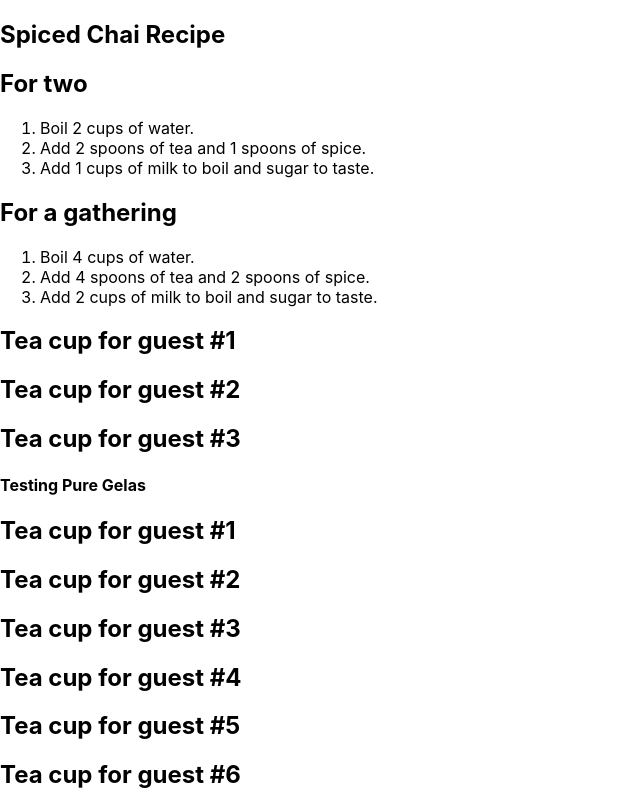
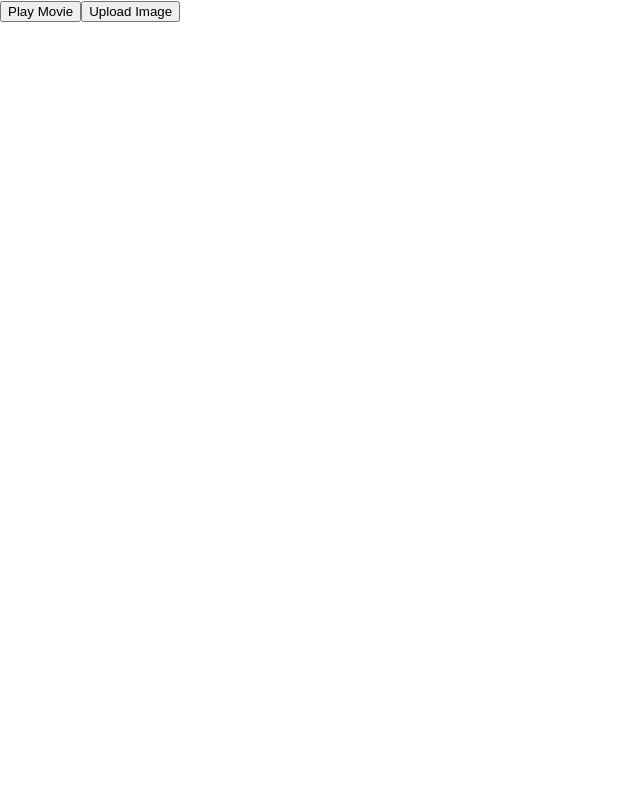
Before and after one commit to sayidahumaira/ReactDasar, a React (Create React App) app: page / in a window 1280 px wide. Shown: the top 800 px of the page, without its empty margins (0-640 px from the left). Built offline with nearby package versions, Linux system fonts and the light colour scheme.

Commit message:
button simple

```diff
--- a/src/App.js
+++ b/src/App.js
@@ -1,42 +1,31 @@
 import React from 'react';
-import './App.css';
 
-function Gelas(){
-     let cups = [];
-
-    for (let i = 1; i <= 12; i++) {
-    cups.push(<Cup key={i} guest={i} />);
-  }
-  return cups;
-}
-
-function Cup({ guest }) {
-  return <h2>Tea cup for guest #{guest}</h2>;
-}
-
-function Recipe({ drinkers }) {
+export default function App() {
   return (
-    <ol>
-      <li>Boil {drinkers} cups of water.</li>
-      <li>Add {drinkers} spoons of tea and {0.5 * drinkers} spoons of spice.</li>
-      <li>Add {0.5 * drinkers} cups of milk to boil and sugar to taste.</li>
-    </ol>
+    <TombolSimple
+      onPlayMovie={() => alert('Playing!')}
+      onUploadImage={() => alert('Uploading!')}
+    />
   );
 }
 
-export default function App() {
+function TombolSimple({ onPlayMovie, onUploadImage }) {
   return (
-    <section>
-      <h1>Spiced Chai Recipe</h1>
-      <h2>For two</h2>
-      <Recipe drinkers={2} />
-      <h2>For a gathering</h2>
-      <Recipe drinkers={4} />
-      <Cup guest={1} />
-      <Cup guest={2} />
-      <Cup guest={3} />
-      <h4>Testing Pure Gelas</h4>
-      <Gelas />
-    </section>
+    <div>
+      <Button onClick={onPlayMovie}>
+        Play Movie
+      </Button>
+      <Button onClick={onUploadImage}>
+        Upload Image
+      </Button>
+    </div>
   );
 }
+
+function Button({ onClick, children}) {
+  return (
+    <button onClick={onClick}>
+      {children}
+    </button>
+  );
+}
```
